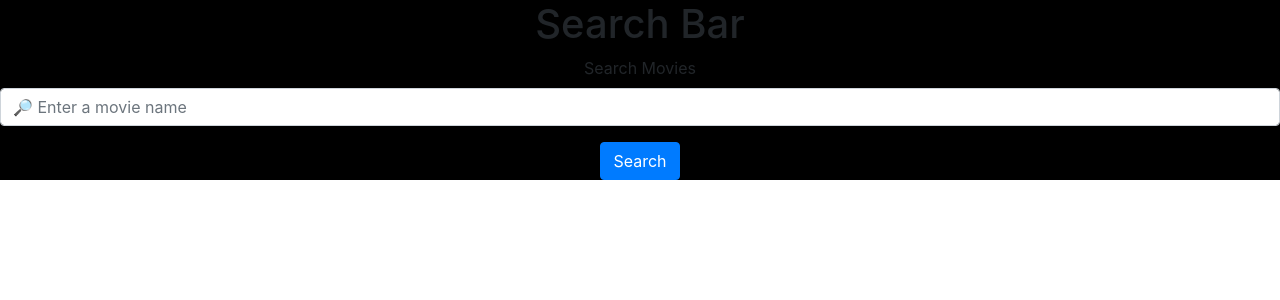
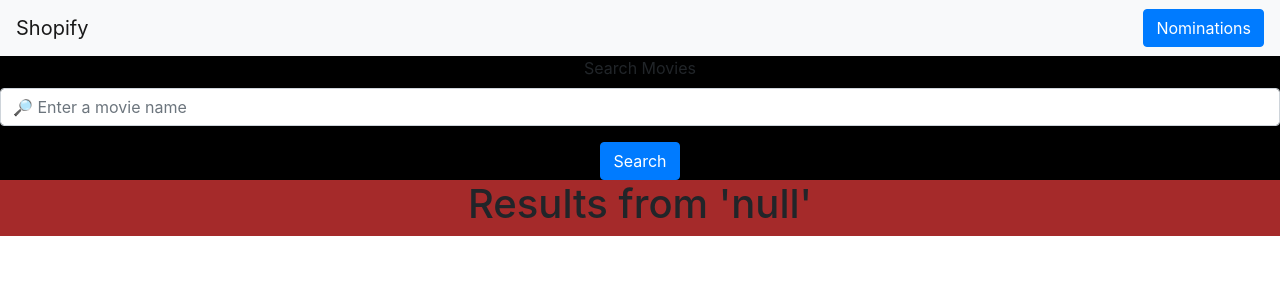
Before and after one commit to wrenliang/the-shoppies, a React (Create React App) app: page / in a window 1280 px wide. Shown: the top 300 px of the page. Built offline with nearby package versions, Linux system fonts and the light colour scheme.

Commit message:
Implemented ResultsList and ResultItem, and started working on navbar

```diff
--- a/src/App/App.css
+++ b/src/App/App.css
@@ -1,3 +1,4 @@
 .App {
   text-align: center;
+  margin: 0;
 }
--- a/src/App/App.js
+++ b/src/App/App.js
@@ -1,7 +1,9 @@
 import React from 'react';
+import { Navbar, Button } from 'react-bootstrap';
 
 // Component Dependencies
 import SearchBar from '../Components/SearchBar/SearchBar';
+import ResultsList from '../Components/ResultsList/ResultsList';
 
 // CSS
 import 'bootstrap/dist/css/bootstrap.min.css';
@@ -12,23 +14,45 @@ class App extends React.Component {
     super(props);
 
     this.state = {
+      searchTerm: null,
       searchResults: null,
       nominationList: []
     }
 
     this.updateListHandler = this.updateListHandler.bind(this);
+    this.addNominationHandler = this.addNominationHandler.bind(this);
 
   }
 
-  updateListHandler(data) {
-    console.log('handler says hello');
-    this.setState({searchResults: data});
+  updateListHandler(searchTerm, searchResults) {
+    this.setState({searchTerm: searchTerm, searchResults: searchResults});
+
+    console.log(this.state);
+  }
+
+  addNominationHandler(movieID) {
+    if (!this.state.nominationList.includes(movieID)) {
+      this.state.nominationList.push(movieID);
+    }
+
+    console.log(this.state.nominationList);
   }
 
   render() {
     return (
       <div className="App">
+          <Navbar fixed="top" variant="light" bg="light">
+            <Navbar.Brand> Shopify </Navbar.Brand>
+            <Navbar.Collapse className="justify-content-end">
+              <Button >Nominations</Button>
+            </Navbar.Collapse>
+          </Navbar>
           <SearchBar updateListHandler={this.updateListHandler}></SearchBar>
+          <ResultsList
+            searchTerm={this.state.searchTerm}
+            searchResults={this.state.searchResults}
+            nominationList={this.state.nominationList}
+            addNominationHandler={this.addNominationHandler} />
       </div>
     );
   }
--- /dev/null
+++ b/src/Components/ResultItem/ResultItem.css
@@ -0,0 +1,4 @@
+.ResultItem {
+    width: 300px;
+    height: 468px;
+}
--- /dev/null
+++ b/src/Components/ResultItem/ResultItem.js
@@ -0,0 +1,87 @@
+import React from 'react';
+import { Button } from 'react-bootstrap';
+
+// Component Dependencies
+
+// CSS
+import './ResultItem.css';
+
+class ResultItem extends React.Component {
+    constructor(props) {
+        super(props);
+
+        this.state = {
+            isHovered: false
+        }
+
+        this.toggleHover = this.toggleHover.bind(this);
+        this.nominateClicked = this.nominateClicked.bind(this);
+    }
+
+    toggleHover() {
+        this.setState({
+            isHovered: !this.state.isHovered
+        });
+    }
+
+    nominateClicked() {
+        console.log(`Movie: ${this.props.movie.imdbID} clicked`);
+        this.props.addNominationHandler(this.props.movie.imdbID);
+        this.forceUpdate();
+    }
+
+    render() {
+        if (this.state.isHovered || this.props.movie.Poster === "N/A") {
+            const resultItemStyle = {
+                position: "relative",
+                width: "300px",
+                height: "468px",
+                backgroundColor: "black"
+            }
+
+            const backgroundImageStyle = {
+                position: "absolute",
+                left: "0",
+                right: "0",
+                zIndex: "1",
+                width: "300px",
+                height: "468px",
+                backgroundImage: `url(${this.props.movie.Poster})`,
+                filter: "blur(3px) brightness(30%)"
+            }
+
+            const contentStyle = {
+                position: "relative",
+                zIndex: "2"
+            }
+
+            return (
+                <div className="ResultItem" style={resultItemStyle} onMouseEnter={this.toggleHover} onMouseLeave={this.toggleHover}>
+                    <div className="ResultItemBackgroundImage" style={backgroundImageStyle}></div>
+                    <div style={contentStyle}>
+                        <h1>{`${this.props.movie.Title} (${this.props.movie.Year})`}</h1>
+                        <Button
+                            variant="primary"
+                            type="submit"
+                            onClick={() => this.nominateClicked()}
+                            disabled={this.props.nominationList.includes(this.props.movie.imdbID)}>{this.props.nominationList.includes(this.props.movie.imdbID) ? `Nominated` : `Nominate`}</Button>
+                    </div>
+                </div>
+            );
+        } else {
+            const resultItemStyle=  {
+                width: "300px",
+                height: "468px",
+                backgroundImage: `url(${this.props.movie.Poster})`
+            }
+
+            return (
+                <div className="ResultItem" style={resultItemStyle} onMouseEnter={this.toggleHover} onMouseLeave={this.toggleHover}>
+                </div>
+            );
+        }
+
+    }
+}
+
+export default ResultItem;
--- /dev/null
+++ b/src/Components/ResultsList/ResultsList.css
@@ -0,0 +1,9 @@
+.ResultsList {
+    background-color: brown;
+}
+
+.GridContainer {
+    display: grid;
+    gap: 30px 0px;
+    grid-template-columns: repeat(auto-fit, minmax(300px,1fr));
+}
--- /dev/null
+++ b/src/Components/ResultsList/ResultsList.js
@@ -0,0 +1,45 @@
+import React from 'react';
+import { Button } from 'react-bootstrap';
+
+// Component Dependencies
+import ResultItem from '../ResultItem/ResultItem';
+
+// CSS
+import './ResultsList.css';
+
+class ResultsList extends React.Component {
+    constructor(props) {
+        super(props);
+    }
+
+    searchResults = () => {
+        if (this.props.searchResults == null) {
+            return;
+        } else {
+            const list = this.props.searchResults.map((movie, index) => {
+                return (
+                    <ResultItem
+                        movie={movie}
+                        addNominationHandler={this.props.addNominationHandler}
+                        nominationList={this.props.nominationList}
+                        index={index}></ResultItem>
+                )
+            });
+
+            return list;
+        }
+    }
+
+    render() {
+        return (
+            <div className="ResultsList">
+                <h1>{`Results from '${this.props.searchTerm}'`}</h1>
+                <div className="GridContainer">
+                    {this.searchResults()}
+                </div>
+            </div>
+        );
+    }
+}
+
+export default ResultsList;
--- a/src/Components/SearchBar/SearchBar.js
+++ b/src/Components/SearchBar/SearchBar.js
@@ -10,8 +10,7 @@ class SearchBar extends React.Component {
     constructor(props) {
         super(props);
         this.state = {
-            searchText: "",
-
+            searchText: ""
         };
 
         this.makeAPICall = this.makeAPICall.bind(this);
@@ -31,7 +30,7 @@ class SearchBar extends React.Component {
 
         console.log(data);
 
-        this.props.updateListHandler(data);
+        this.props.updateListHandler(this.state.searchText, data.Search);
     }
 
     async makeAPICall(apiKey, searchParam) {
```
Also changed, not shown: src/Redux/store.js (deleted, +0 -7 lines), 1 other file (tests, documents, lock files or other folders).
